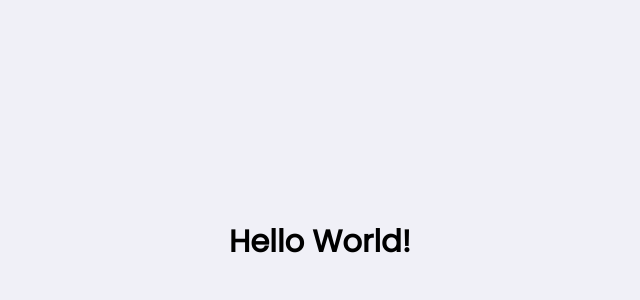
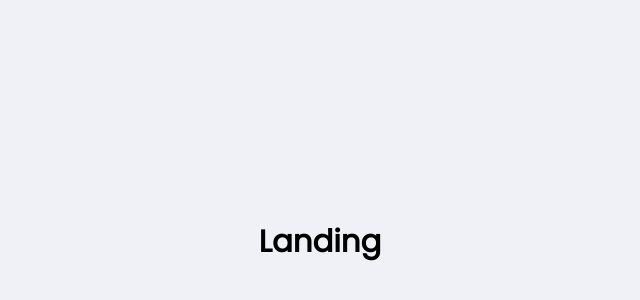
Before and after one commit to silas-junior/Proffy, a React (Create React App) app in the folder web/: page / in a window 1280 px wide. Shown: the part 158-458 px from the top of the page, without its empty margins (320-960 px from the left). Built offline with nearby package versions, Linux system fonts and the light colour scheme.

Commit message:
add landing page

```diff
--- a/web/src/App.tsx
+++ b/web/src/App.tsx
@@ -2,10 +2,12 @@
 
 import './assets/styles/global.css'
 
+import Landing from './pages/Landing/index'
+
 function App() {
   return (
     <div className="App">
-        <h1>Hello World!</h1>
+        <Landing />
     </div>
   );
 }
--- /dev/null
+++ b/web/src/pages/Landing/index.tsx
@@ -0,0 +1,8 @@
+import React from'react';
+
+function Landing() {
+
+    return <h1>Landing</h1>
+}
+
+export default Landing;
```
